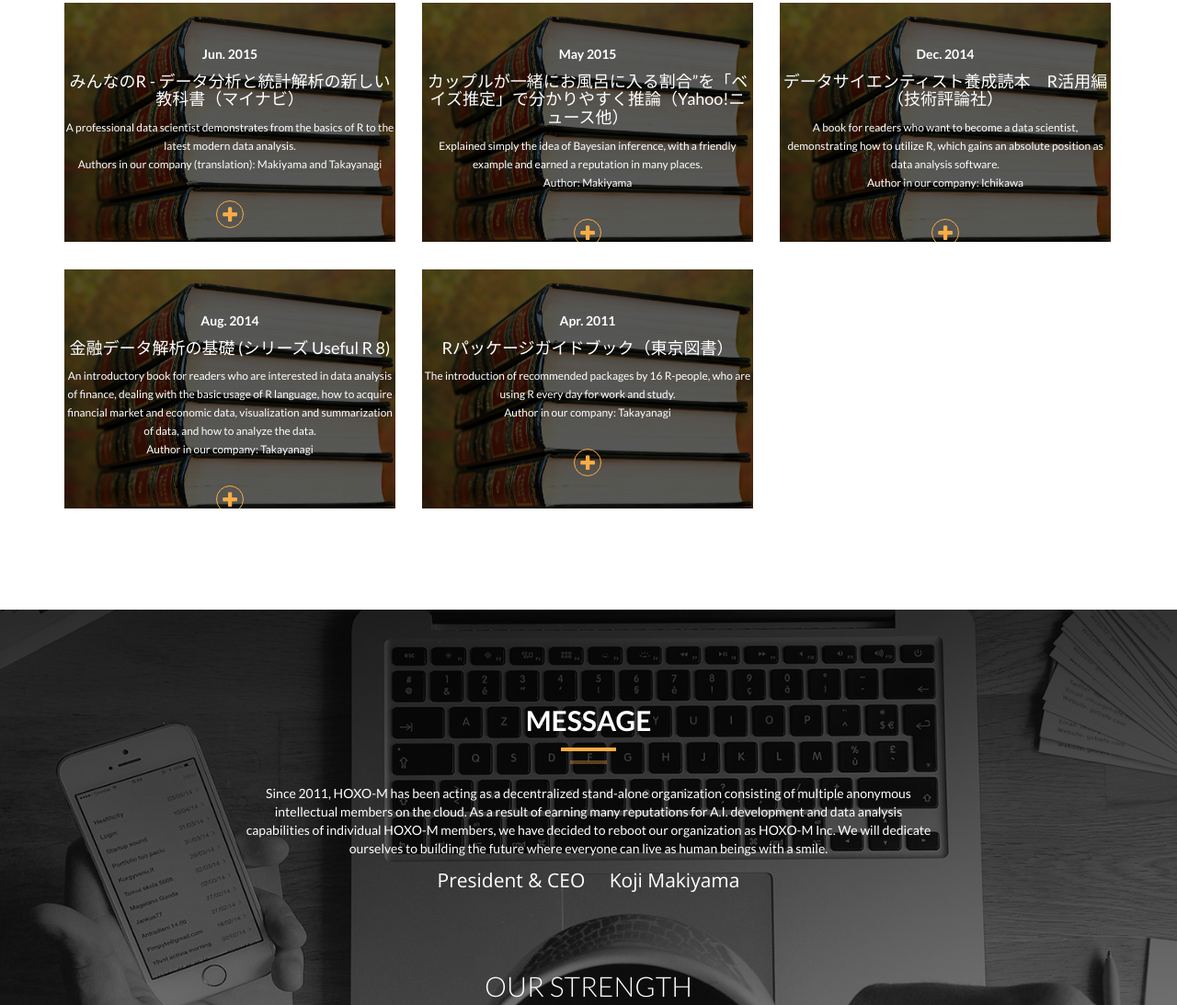
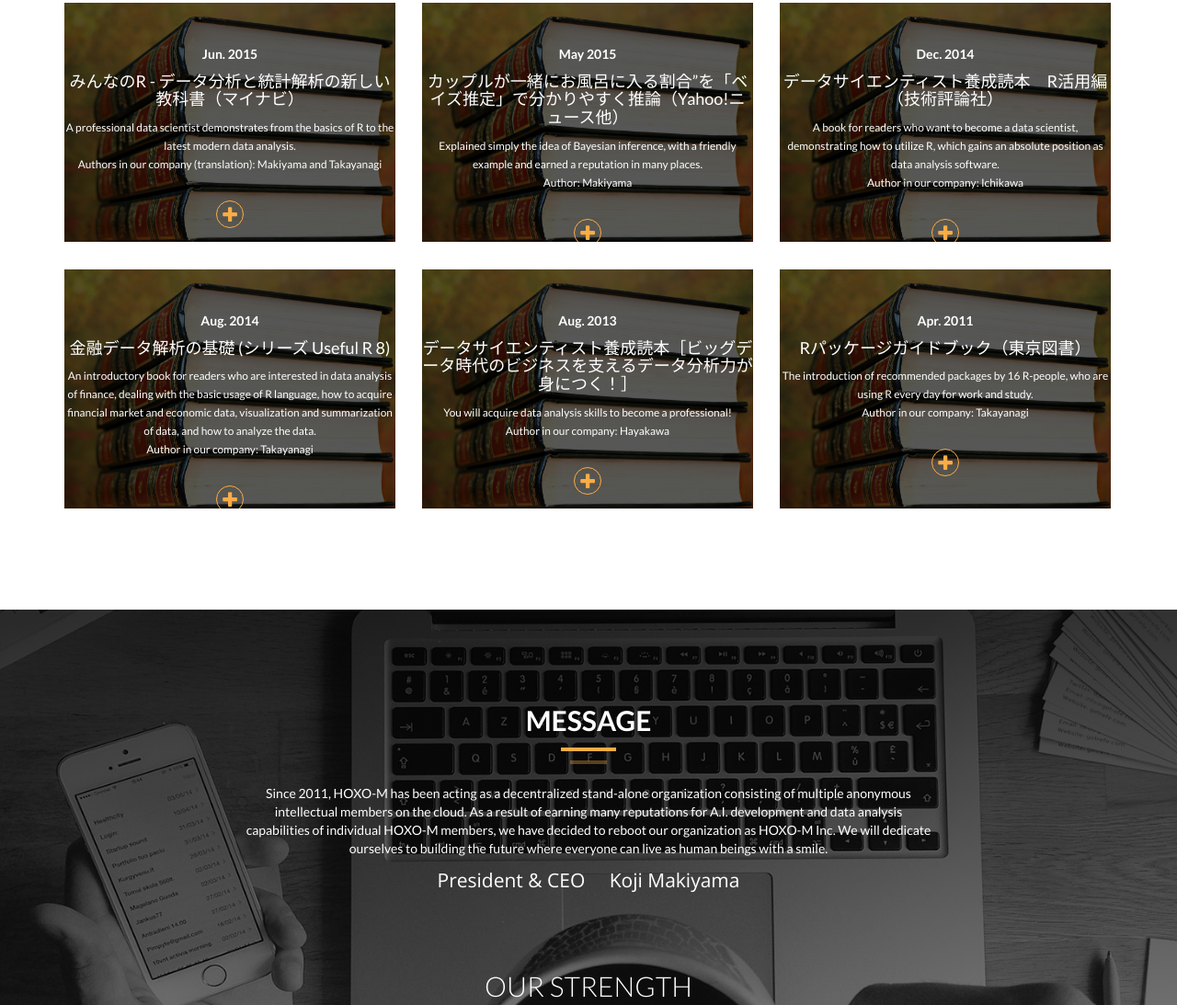
Before and after one commit to HOXOMInc/website, a plain HTML site: page index.html in a window 1280 px wide. Shown: the part 3838-4931 px from the top of the page at 92% size. Drawn offline with nearby package versions, Linux system fonts and the light colour scheme.

Commit message:
養成読本初代が漏れていた

```diff
--- a/index.html
+++ b/index.html
@@ -597,6 +597,23 @@
                 <div class="col-sm-6 col-md-4 col-lg-4 book">
                     <div class="portfolio-item">
                         <div class="pitem-bg">
+                            <a href="https://gihyo.jp/book/2013/978-4-7741-5896-9">
+                                <div class="pitem-text">
+                                    <h5>Aug. 2013</h5>
+                                    <h4>データサイエンティスト養成読本［ビッグデータ時代のビジネスを支えるデータ分析力が身につく！］ </h4>
+                                    <small>You will acquire data analysis skills to become a professional! <br />Author in our company: Hayakawa</small>
+                                    <div class="clearfix"></div>
+                                    <i class="fa fa-plus"></i>
+                                </div>
+                                <img src="img/portfolio/book.jpg" class="img-responsive" alt="...">
+                            </a>
+                        </div>
+                    </div>
+                </div>
+
+              <div class="col-sm-6 col-md-4 col-lg-4 book">
+                    <div class="portfolio-item">
+                        <div class="pitem-bg">
                             <a href="http://www.tokyo-tosho.co.jp/books/ISBN978-4-489-02097-1.html">
                                 <div class="pitem-text">
                                     <h5>Apr. 2011</h5>
```
